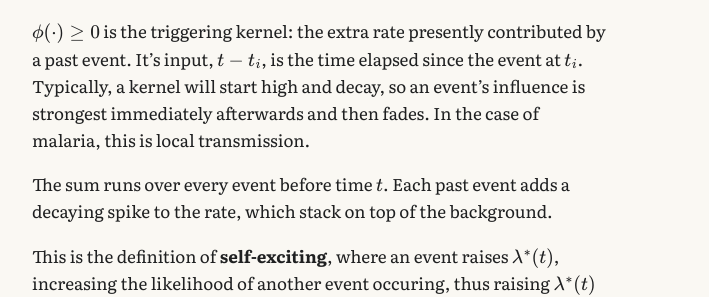
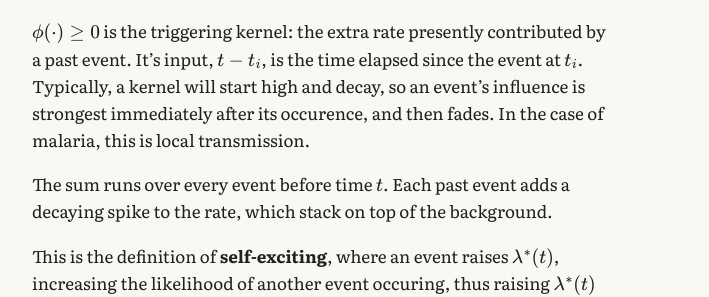
Before and after one commit to timj-wood/timj-wood.github.io, a Jekyll site: the page built from _posts/2026-09-20-hawkes-processes.md, in a window 1280 px wide and 900 px high, scrolled down 3986 px. Shown: the part 290-587 px from the top of the window, without its empty margins (285-994 px from the left). Built offline with Jekyll 4.4.1, drawn with Linux system fonts in a browser that asks for light colours; some of the changed text lies outside the part shown.

Commit message:
Update 2026-09-20-hawkes-processes.md

```diff
--- a/_posts/2026-09-20-hawkes-processes.md
+++ b/_posts/2026-09-20-hawkes-processes.md
@@ -85,7 +85,7 @@ $$
 
 $$\mu > 0$$ is the background rate: the rate at which events occur spontaneously, regardless of what has occured previously. For example, in malaria, this would be the reported cases.
 
-$$\phi(\cdot) \geq 0$$ is the triggering kernel: the extra rate presently contributed by a past event. It's input, $$t-t_i$$, is the time elapsed since the event at $$t_i$$. Typically, a kernel will start high and decay, so an event's influence is strongest immediately afterwards and then fades. In the case of malaria, this is local transmission.
+$$\phi(\cdot) \geq 0$$ is the triggering kernel: the extra rate presently contributed by a past event. It's input, $$t-t_i$$, is the time elapsed since the event at $$t_i$$. Typically, a kernel will start high and decay, so an event's influence is strongest immediately after its occurence, and then fades. In the case of malaria, this is local transmission.
 
 The sum runs over every event before time $$t$$. Each past event adds a decaying spike to the rate, which stack on top of the background.
 
```
